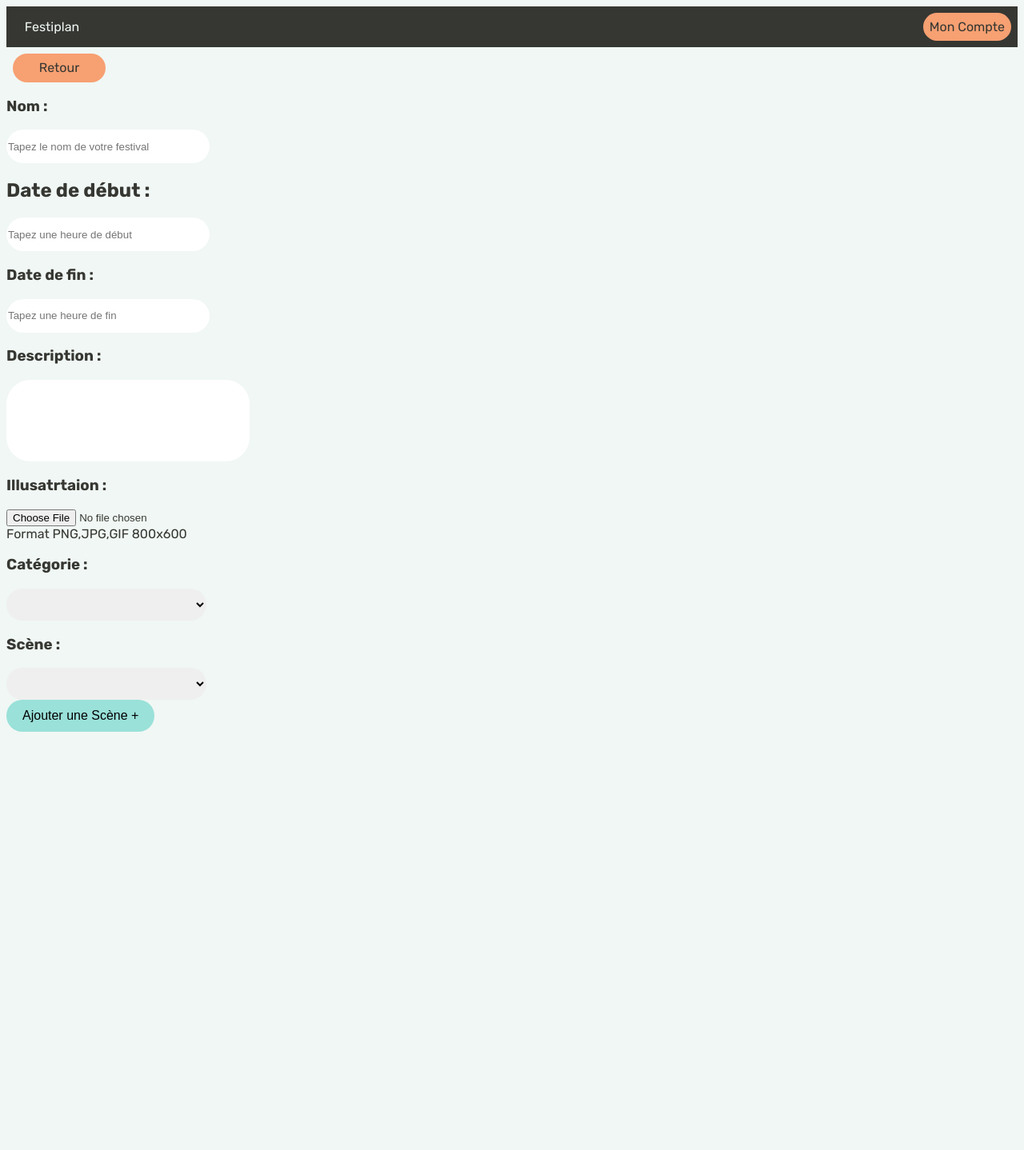
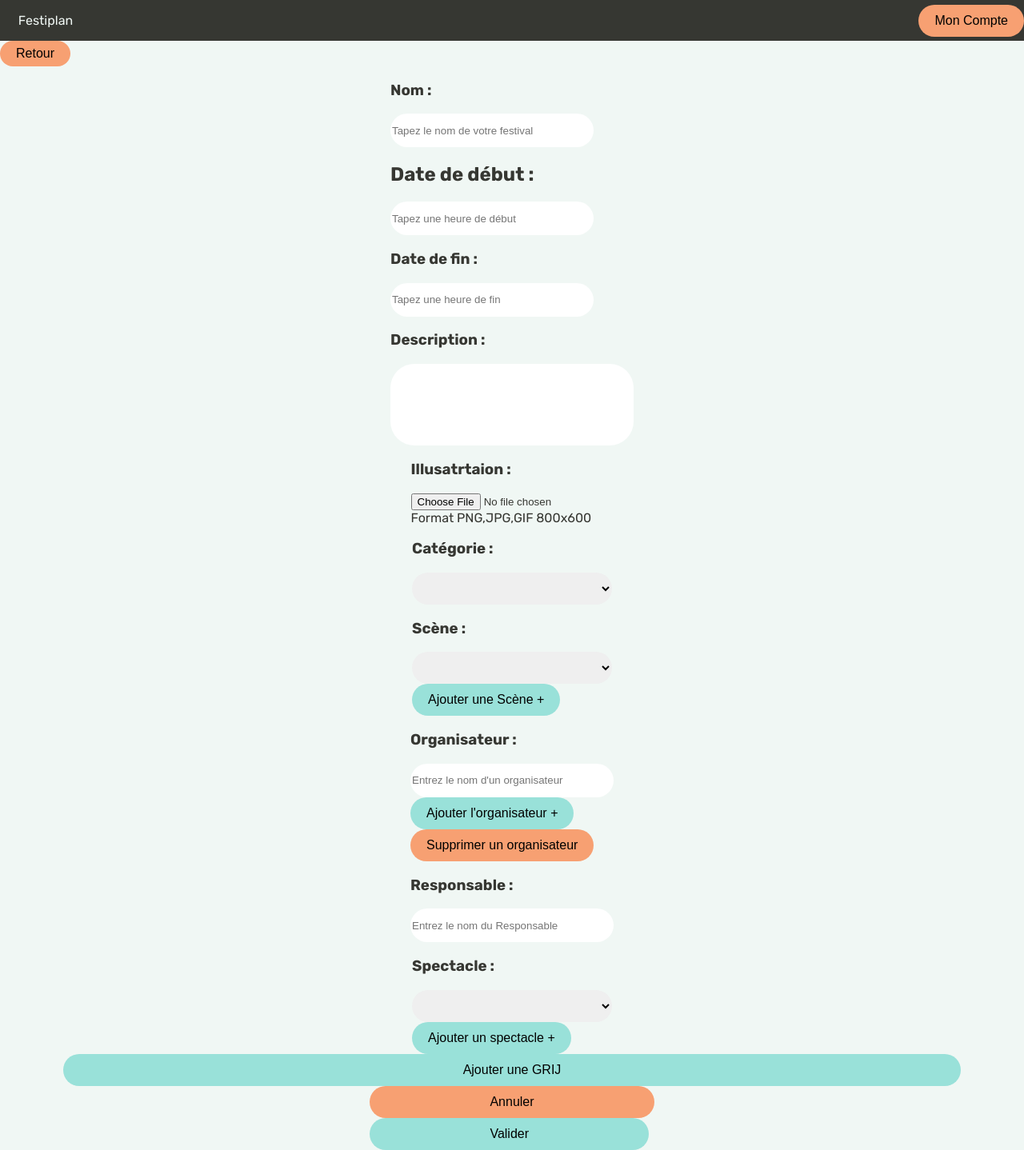
Before and after one commit to GroupeSAETPA1/Festiplan, a PHP site: page /views/creation/createFestival.php in a window 1280 px wide. Shown: the whole page at 80% size. Before the commit the page ends 915 px from the top, so only its background shows below. Run offline with PHP 8.4, Linux system fonts and the light colour scheme.

Commit message:
Avancement sur la page, ajout du style de la page

```diff
--- a/src/style/css/createFestiplan.css
+++ b/src/style/css/createFestiplan.css
@@ -5,6 +5,7 @@
   background-color: #F0F7F4;
   color: #363732;
   font-family: "Rubik", sans-serif;
+  margin: 0;
 }
 
 header {
@@ -24,25 +25,30 @@
   font-size: 2rem;
   padding-right: 10%;
 }
-header .mon-compte div {
+header .mon-compte {
+  line-height: 2.5;
+  padding: 0 20px;
+  font-size: 1rem;
+  text-align: center;
+  border-radius: 30px;
+  border-style: none;
   background-color: #F7A072;
-  color: #363732;
-  padding: 1vh;
-  margin: 1vh;
-  border-radius: 20px;
-  border-style: none;
+}
+header .mon-compte:hover {
+  background-color: #c54b0b;
 }
 
 .retour {
+  line-height: 2;
+  padding: 0 20px;
+  font-size: 1rem;
+  text-align: center;
+  border-radius: 30px;
+  border-style: none;
   background-color: #F7A072;
-  color: #363732;
-  padding: 1vh;
-  margin: 1vh;
-  height: 20px;
-  width: 100px;
-  border-radius: 20px;
-  border-style: none;
-  text-align: center;
+}
+.retour:hover {
+  background-color: #c54b0b;
 }
 
 .text {
@@ -75,5 +81,67 @@
   border-style: none;
   background-color: #99E1D9;
 }
+.ajoutS:hover {
+  background-color: #33aea0;
+}
+
+.supp {
+  line-height: 2.5;
+  padding: 0 20px;
+  font-size: 1rem;
+  text-align: center;
+  border-radius: 30px;
+  border-style: none;
+  background-color: #F7A072;
+}
+.supp:hover {
+  background-color: #c54b0b;
+}
+
+.ajoutGrij {
+  line-height: 2.5;
+  padding: 0 500px;
+  font-size: 1rem;
+  text-align: center;
+  border-radius: 30px;
+  border-style: none;
+  background-color: #99E1D9;
+}
+.ajoutGrij:hover {
+  background-color: #33aea0;
+}
+
+.annul {
+  line-height: 2.5;
+  padding: 0 150px;
+  font-size: 1rem;
+  text-align: center;
+  border-radius: 30px;
+  border-style: none;
+  background-color: #F7A072;
+}
+.annul:hover {
+  background-color: #c54b0b;
+}
+
+.valid {
+  line-height: 2.5;
+  padding: 0 150px;
+  font-size: 1rem;
+  text-align: center;
+  border-radius: 30px;
+  border-style: none;
+  background-color: #99E1D9;
+}
+.valid:hover {
+  background-color: #33aea0;
+}
+
+.container {
+  display: flex;
+  justify-content: center;
+  flex-direction: column;
+  align-items: center;
+}
 
 /*# sourceMappingURL=createFestiplan.css.map */
--- a/src/style/scss/createFestiplan.scss
+++ b/src/style/scss/createFestiplan.scss
@@ -4,6 +4,7 @@
   background-color: $white;
   color: $dark-grey;
   font-family: $font-family;
+  margin: 0;
 }
 
 header {
@@ -25,26 +26,33 @@
     }
   }
 
-  .mon-compte div {
-    background-color: $orange;
-    color: $dark-grey;
-    padding: 1vh;
-    margin: 1vh;
-    border-radius: 20px;
+  .mon-compte{
+    line-height: 2.5;
+    padding: 0 20px;
+    font-size: 1rem;
+    text-align: center;
+    border-radius: 30px;
     border-style: none;
+    background-color: #F7A072;
+
+    &:hover {
+      background-color: darken(#F7A072,30);
+    }
   }
 }
 
 .retour{
-  background-color: $orange;
-  color: $dark-grey;
-  padding: 1vh;
-  margin: 1vh;
-  height:20px;
-  width:100px;
-  border-radius: 20px;
+  line-height: 2;
+  padding: 0 20px;
+  font-size: 1rem;
+  text-align: center;
+  border-radius: 30px;
   border-style: none;
-  text-align: center;
+  background-color: #F7A072;
+
+  &:hover {
+    background-color: darken(#F7A072,30);
+  }
 }
 
 .text{
@@ -76,4 +84,79 @@
   border-radius: 30px;
   border-style: none;
   background-color: #99E1D9;
+
+  &:hover {
+    background-color: darken(#99E1D9,30);
+  }
 }
+.supp{
+  line-height: 2.5;
+  padding: 0 20px;
+  font-size: 1rem;
+  text-align: center;
+  border-radius: 30px;
+  border-style: none;
+  background-color: #F7A072;
+
+  &:hover {
+    background-color: darken(#F7A072,30);
+  }
+}
+
+.ajoutGrij {
+  line-height: 2.5;
+  padding: 0 500px;
+  font-size: 1rem;
+  text-align: center;
+  border-radius: 30px;
+  border-style: none;
+  background-color: #99E1D9;
+
+  &:hover {
+    background-color: darken(#99E1D9, 30);
+  }
+}
+
+.annul{
+  line-height: 2.5;
+  padding: 0 150px;
+  font-size: 1rem;
+  text-align: center;
+  border-radius: 30px;
+  border-style: none;
+  background-color: #F7A072;
+
+  &:hover {
+    background-color: darken(#F7A072,30);
+  }
+}
+
+.valid{
+  line-height: 2.5;
+  padding: 0 150px;
+  font-size: 1rem;
+  text-align: center;
+  border-radius: 30px;
+  border-style: none;
+  background-color: #99E1D9;
+
+  &:hover {
+    background-color: darken(#99E1D9,30);
+  }
+}
+
+.container{
+  display: flex;
+  justify-content: center;
+  flex-direction: column;
+  align-items: center;
+
+}
+
+.NDD{
+
+}
+
+.Descr{
+
+}
--- a/views/creation/createFestival.php
+++ b/views/creation/createFestival.php
@@ -20,41 +20,43 @@
                 <i class="fa-solid fa-calendar-days"></i>
                 <span>Festiplan</span>
             </div>
-            <div class="mon-compte">
             <div>
-                    <i class="fa-solid fa-user"></i>
-                    <span>Mon Compte</span>
+                <div>
+                    <button class="mon-compte"> <i class="fa-solid fa-user"></i> Mon Compte</button>
                 </div>
             </div>
         </header>
 
-        <div class="retour">
-             <i class="fa-solid fa-arrow-left"></i>
-            <span>Retour</span>
+        <div>
+            <button class="retour"><i class="fa-solid fa-arrow-left"></i> Retour</button>
         </div>
+
+        <div class="container">
+
+
             <!-- Premier paquet pour le premier cube d'information-->
             <div>
                 <!-- Contient un premier bloc avec le nom, les dates de début et de fin -->
-            <div>
+                <div class="NDD">
                     <div>
                         <h3>Nom :</h3>
-                    <input class="text" type="text" name="nom" placeholder="Tapez le nom de votre festival" class="form-control"/>
+                        <input class="text" type="text" name="nom" placeholder="Tapez le nom de votre festival"/>
                     </div>
                     <div>
                         <h2>Date de début :</h2>
-                    <input  class="text"type="text" name="ddd" placeholder="Tapez une heure de début"  class="form-control"/>
+                        <input  class="text"type="text" name="ddd" placeholder="Tapez une heure de début" />
                     </div>
                     <div>
                         <h3>Date de fin :</h3>
-                    <input  class="text" type="text" name="ddf" placeholder="Tapez une heure de fin"  class="form-control"/>
+                        <input  class="text" type="text" name="ddf" placeholder="Tapez une heure de fin"/>
                     </div>
                 </div>
 
-            <div>
+                <div class="Descr">
                     <!-- Contient un second bloc avec la description et qui se situe au cote a cote avec le premier bloc -->
                     <div>
                     <h3>Description :</h3>
-                <input class="description" type="text" name="description"  class="form-control"/>
+                    <input class="description" type="text" name="description"/>
                     </div>
                 </div>
             </div>
@@ -63,7 +65,7 @@
             <div>
                 <div>
                     <h3>Illusatrtaion : </h3>
-                <input type="file" id="illustration" name="illustration" accept="image/*">
+                    <input  type="file" id="illustration" name="illustration" accept="image/*">
                 </div>
                 <div>
                     Format PNG,JPG,GIF
@@ -100,8 +102,54 @@
                 </div>
             </div>
 
+            <div>
+                <div>
+                    <h3> Organisateur : </h3>
+                    <input class="text" type="text " id="rechercheOrga" name="rechercheOrga" placeholder="Entrez le nom d'un organisateur"/>
+                </div>
+                <div>
+                    <button class="ajoutS">Ajouter l'organisateur +</button>
+                </div>
+                <div>
+                    <button class="supp">Supprimer un organisateur</button>
+                </div>
+            </div>
 
+            <div>
+                <h3>Responsable :</h3>
+                <input class="text" type="text " id="rechercheRespon" name="rechercheRespon" placeholder="Entrez le nom du Responsable"/>
+            </div>
 
+            <div>
+                <div>
+                    <h3>Spectacle :</h3>
+                    <select>
+                        <option value=" "></option>
+                        <option value="descriauds">Descriaud's pectacle</option>
+                    </select>
+                </div>
+                <div>
+                    <button class="ajoutS">Ajouter un spectacle +</button>
+                </div>
+            </div>
+
+            <div>
+                <button class="ajoutGrij">Ajouter une GRIJ</button>
+            </div>
+
+            <div>
+                <div>
+                    <button class="annul">Annuler</button>
+                </div>
+                <div>
+                    <button class="valid">Valider</button>
+                </div>
+            </div>
+        </div>
+
+        <footer>
+            <!-- Attendre que Quentin l'ai fait -->
+        </footer>
 
     </body>
 </html>
```
Also changed, not shown: 1 other file. Lines whose indentation alone changed are shown as unchanged.
